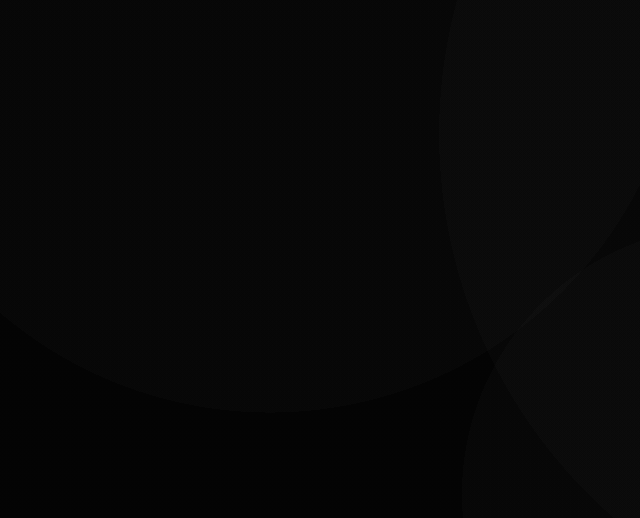
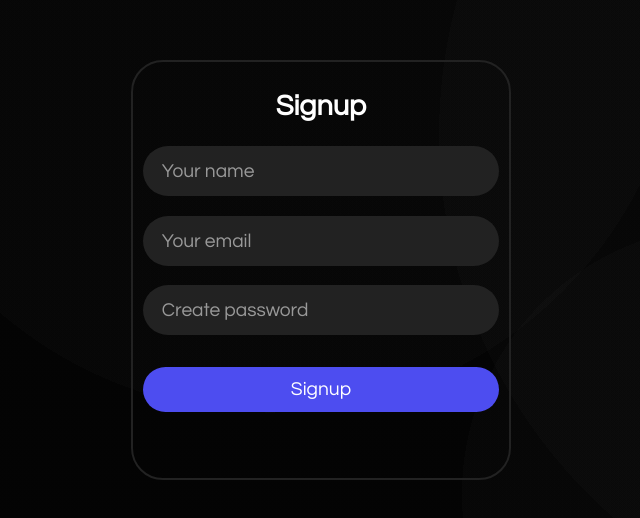
Before and after one commit to riazul01/reactor, a React (Vite) app: page /form-validator in a window 1280 px wide. Before the commit this address had no page. Shown: the part 130-648 px from the top of the page, without its empty margins (319-959 px from the left). Built offline with nearby package versions, Linux system fonts and the light colour scheme; a web font is replaced by a local one.

Commit message:
form validator project added

```diff
--- a/src/App.jsx
+++ b/src/App.jsx
@@ -6,6 +6,7 @@ import Clock from './pages/clock/Clock';
 import Stopwatch from './pages/stopwatch/Stopwatch';
 import PasswordChecker from './pages/password-checker/PasswordChecker';
 import SearchFilter from './pages/search-filter/SearchFilter';
+import FormValidator from './pages/form-validator/FormValidator';
 
 const App = () => {
   return (
@@ -16,6 +17,7 @@ const App = () => {
         <Route path="/stopwatch" element={<Stopwatch />}/>
         <Route path="/password-checker" element={<PasswordChecker />}/>
         <Route path="/search-filter-pagination" element={<SearchFilter />}/>
+        <Route path="/form-validator" element={<FormValidator />}/>
       </Routes>
     </BrowserRouter>
   );
--- a/src/components/header/Header.jsx
+++ b/src/components/header/Header.jsx
@@ -80,6 +80,9 @@ const Header = () => {
                         <li>
                             <Link to="/search-filter-pagination" target="_blank">Search Filter & Pagination</Link>
                         </li>
+                        <li>
+                            <Link to="/form-validator" target="_blank">Form Validator</Link>
+                        </li>
                     </ul>
                 </div>
             </div>
--- /dev/null
+++ b/src/pages/form-validator/FormValidator.jsx
@@ -0,0 +1,88 @@
+import React, { useState } from 'react';
+import './form-validator.css';
+
+const FormValidator = () => {
+    const [user, setUser] = useState({name: '', email: '', password: ''});
+
+    const [validEmail, setValidEmail] = useState(true);
+    const [validName, setValidName] = useState(true);
+    const [validPassword, setValidPassword] = useState(true);
+
+    const validateName = (name) => {
+        const regex = /^[A-Za-z]+(?:\s+[A-Za-z]+)*$/g;
+        return regex.test(name);
+    }
+
+    const validateEmail = (email) => {
+        const regex = /^[a-zA-Z0-9._%+-]+@[a-zA-Z0-9.-]+\.[a-zA-Z]{2,}$/g;
+        return regex.test(email);
+    }
+
+
+    const validatePassword = (password) => {
+        return password.length > 3;
+    }
+
+    const handleChange = (e) => {
+        setUser({...user, [e.target.name]: e.target.value});
+
+        if (!validEmail && e.target.name === 'email' && validateEmail(e.target.value)) {
+            setValidEmail(true);
+        }
+
+        if (!validName && e.target.name === 'name' && validateName(e.target.value)) {
+            setValidName(true);
+        }
+
+        if (!validPassword && e.target.name === 'password' && validatePassword(e.target.value)) {
+            setValidPassword(true);
+        }
+    }
+
+    const handleSubmit = (e) => {
+        e.preventDefault();
+        if (validateEmail(user.email) && validateName(user.name) && validatePassword(user.password)) {
+            setUser({name: '', email: '', password: ''});
+        }
+
+        if (!validateName(user.name)) {
+            setValidName(false);
+        }
+
+        if (validateName(user.name) && !validateEmail(user.email)) {
+            setValidEmail(false);
+        }
+
+        if (validateEmail(user.email) && validateName(user.name) && !validatePassword(user.password)) {
+            setValidPassword(false);
+        }
+    }
+
+    return (
+        <div className="signup">
+            <div className="formContent">
+                <h1>Signup</h1>
+                <form onSubmit={handleSubmit}>
+                    <div className="inputArea">
+                        <input type="text" name="name" value={user.name} onChange={handleChange} placeholder="Your name" />
+                    </div>
+                    {!validName && <p className="validation-msg">Please enter a valid name.</p>}
+
+                    <div className="inputArea">
+                        <input type="email" name="email" value={user.email} onChange={handleChange} placeholder="Your email" />
+                    </div>
+                    {!validEmail && <p className="validation-msg">Please enter a valid email address.</p>}
+
+                    <div className="inputArea">
+                        <input type="password" name="password" value={user.password} onChange={handleChange} placeholder="Create password" />
+                    </div>
+                    {!validPassword && <p className="validation-msg">Please enter a valid password.</p>}
+
+                    <button type="submit" className="formBtn">Signup</button>
+                </form>
+            </div>
+        </div>
+    );
+}
+
+export default FormValidator;
--- /dev/null
+++ b/src/pages/form-validator/form-validator.css
@@ -0,0 +1,79 @@
+@import url('https://fonts.googleapis.com/css2?family=Questrial&display=swap');
+
+.signup {
+    height: 100vh;
+    width: 100%;
+    display: flex;
+    align-items: center;
+    justify-content: center;
+    font-family: 'Questrial', sans-serif;
+}
+
+.formContent {
+    height: 420px;
+    width: 380px;
+    padding: 0.6rem;
+    margin: 0 0.4rem;
+    border: 2px solid #222;
+    border-radius: 2rem;
+}
+
+.formContent h1 {
+    margin-top: 1.2rem;
+    font-size: 1.8rem;
+    font-weight: bold;
+    color: #fff;
+    text-align: center;
+}
+
+.formContent form {
+    margin-top: 1.6rem;
+}
+
+.inputArea {
+    margin-top: 1.2rem;
+    width: 100%;
+    height: 50px;
+}
+
+.inputArea input {
+    padding-left: 1.2rem;
+    width: 100%;
+    height: 100%;
+    color: #fff;
+    font-size: 1.2rem;
+    border: none;
+    outline: none;
+    border-radius: 2rem;
+    background: #222;
+    font-family: 'Questrial', sans-serif;
+}
+
+.inputArea input::placeholder {
+    color: #999;
+}
+
+.validation-msg {
+    margin-top: 0.4rem;
+    padding: 0.2rem 0.3rem;
+    color: red;
+    font-size: 1rem;
+}
+
+.formBtn {
+    margin-top: 2rem;
+    height: 45px;
+    width: 100%;
+    color: #fff;
+    font-size: 1.2rem;
+    border-radius: 2rem;
+    border: none;
+    outline: none;
+    cursor: pointer;
+    background: #4d4df0;
+    font-family: 'Questrial', sans-serif;
+}
+
+.formBtn:active {
+    transform: scale(0.98);
+}
--- a/src/pages/home/Home.jsx
+++ b/src/pages/home/Home.jsx
@@ -10,6 +10,7 @@ import ClockThumb from '../../assets/images/clock_thumb.png';
 import StopwatchThumb from '../../assets/images/stopwatch_thumb.png';
 import PasswordCheckerThumb from '../../assets/images/password-checker_thumb.png';
 import SearchFilterThumb from '../../assets/images/search-filter_thumb.png';
+import FormValidatorThumb from '../../assets/images/form-validator_thumb.png';
 import './home.css';
 
 const Home = () => {
@@ -21,6 +22,7 @@ const Home = () => {
                 <Card thumb={StopwatchThumb} title={"Stopwatch"} path={"/stopwatch"}/>
                 <Card thumb={PasswordCheckerThumb} title={"Password Strength Checker"} path={"/password-checker"}/>
                 <Card thumb={SearchFilterThumb} title={"Search Filter & Pagination"} path={"/search-filter-pagination"}/>
+                <Card thumb={FormValidatorThumb} title={"Form Validator"} path={"/form-validator"}/>
             </div>
             <Footer/>
         </div>
```
Also changed, not shown: src/assets/images/form-validator_thumb.png (added).
